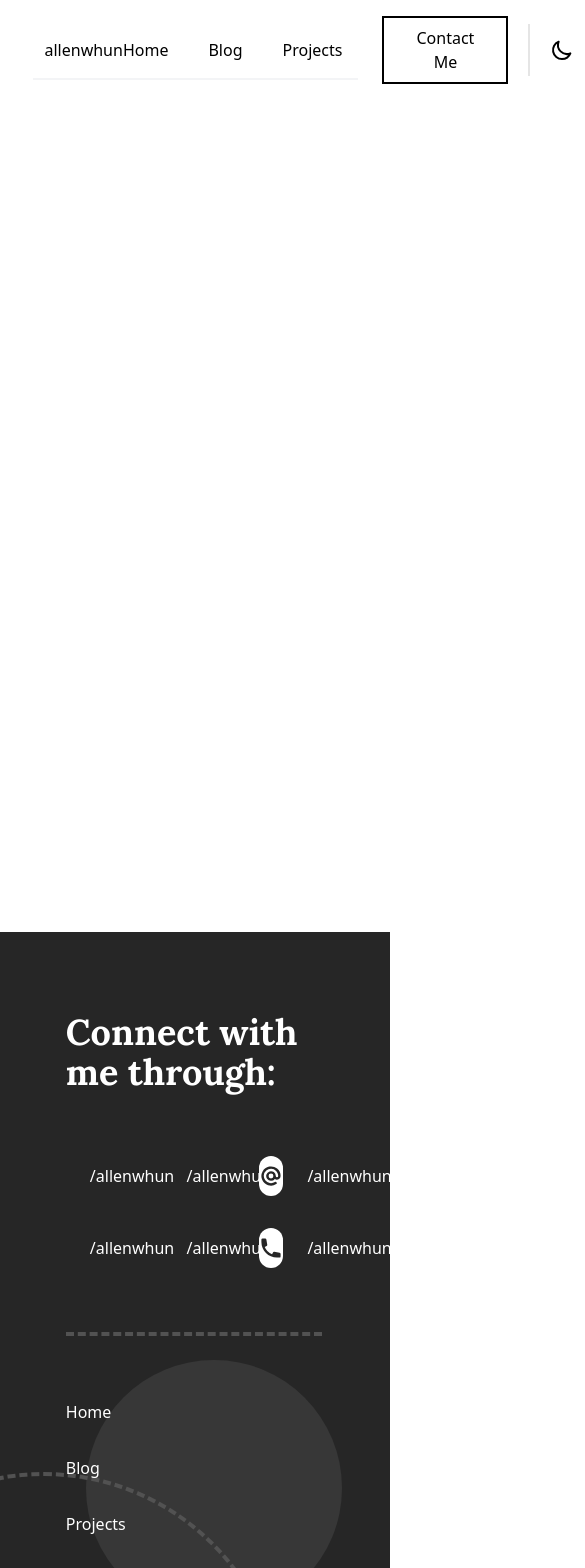
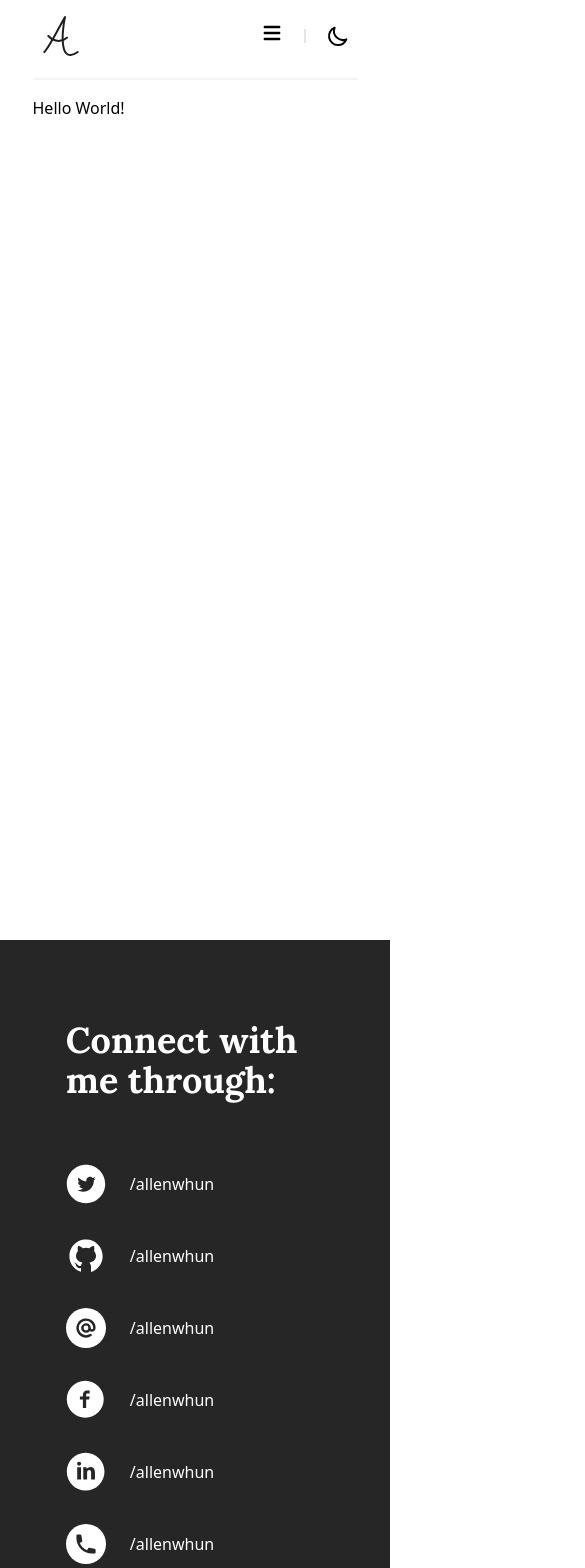
Before and after one commit to swtmply/touristop-web, a Next.js app: page / in a window 390 px wide. Shown: the top 1568 px of the page, 585 px wide, since content can reach past the window. Built offline with nearby package versions, Linux system fonts and the light colour scheme.

Commit message:
update layout

```diff
--- a/components/Footer.tsx
+++ b/components/Footer.tsx
@@ -21,12 +21,12 @@ const FooterLink: React.FC<PropsWithChildren<FooterLinkProps>> = ({
 
 const Footer = () => {
   return (
-    <footer className="bg-neutral-800 w-full h-screen flex justify-center px-10 py-20 text-white overflow-hidden">
+    <footer className="bg-neutral-800 w-screen min-h-screen flex justify-center px-10 py-20 text-white overflow-hidden">
       <div className="w-10/12 max-w-7xl flex flex-col gap-16 relative">
         <h2 className="font-lora font-bold text-4xl">
           Connect with me through:
         </h2>
-        <div className="grid grid-cols-3 grid-rows-2 gap-8">
+        <div className="grid auto-rows-auto lg:grid-cols-3 lg:grid-rows-2 gap-8">
           <FooterLink href="/">
             <TwitterIcon className="w-10 h-10" />
             <p>/allenwhun</p>
--- a/components/Header.tsx
+++ b/components/Header.tsx
@@ -4,10 +4,19 @@ import React, { PropsWithChildren } from "react";
 import Button from "./Button";
 import { MoonIcon } from "@heroicons/react/outline";
 import GithubIcon from "./icons/GithubIcon";
+import { MenuIcon } from "@heroicons/react/solid";
+import { Menu, Transition } from "@headlessui/react";
 
 interface NavLinkProps {
   href: string;
 }
+
+const links = {
+  "/": "Home",
+  "/blog": "Blog",
+  "/projects": "Projects",
+  "/#contact-me": "Contact Me",
+};
 
 export const NavLink: React.FC<PropsWithChildren<NavLinkProps>> = ({
   children,
@@ -24,28 +33,35 @@ export const NavLink: React.FC<PropsWithChildren<NavLinkProps>> = ({
 
 const Header = () => {
   return (
-    <header className="h-20 w-10/12 max-w-7xl border-b-2 border-b-gray-100 mb-2">
+    <header className="h-20 w-10/12 max-w-7xl border-b-2 border-b-gray-100 mb-4">
       <nav className="font-medium flex justify-between items-center px-2 py-4">
         <div className="flex items-center gap-1">
           <Image src="/assets/vectors/logo.svg" width={40} height={40} alt="" />
-          <h1>allenwhun</h1>
+          <h1 className="hidden md:block">allenwhun</h1>
         </div>
 
         <div className="flex gap-5">
-          <ul className="flex gap-10 items-center">
+          <ul className="hidden lg:flex gap-10 items-center">
             <NavLink href="/">Home</NavLink>
             <NavLink href="/blog">Blog</NavLink>
             <NavLink href="/projects">Projects</NavLink>
-            <Button>Contact Me</Button>
+            <Button>{links["/#contact-me"]}</Button>
           </ul>
+
+          <NavMenu />
+
           <div className="w-[2px] bg-neutral-200 my-2" />
           <ul className="flex gap-10 items-center">
             <button>
               <MoonIcon className="w-6 h-6" />
             </button>
-            <Link href="https://github.com/swtmply">
-              <GithubIcon className="w-6 h-6 hover:text-pink-500" />
-            </Link>
+            <div className="hidden lg:block">
+              <Link href="https://github.com/swtmply">
+                <a>
+                  <GithubIcon className="w-6 h-6 hover:text-pink-500" />
+                </a>
+              </Link>
+            </div>
           </ul>
         </div>
       </nav>
@@ -54,3 +70,37 @@ const Header = () => {
 };
 
 export default Header;
+
+const NavMenu = () => {
+  return (
+    <Menu as="div" className="relative lg:hidden">
+      <Menu.Button>
+        <MenuIcon className="w-6 h-6" />
+      </Menu.Button>
+      <Transition
+        as={React.Fragment}
+        enter="transition ease-out duration-100"
+        enterFrom="transform opacity-0 scale-95"
+        enterTo="transform opacity-100 scale-100"
+        leave="transition ease-in duration-75"
+        leaveFrom="transform opacity-100 scale-100"
+        leaveTo="transform opacity-0 scale-95"
+      >
+        <Menu.Items className="absolute right-0 mt-2 flex flex-col gap-2 w-56 bg-white z-50 shadow-lg py-2 border border-black">
+          {Object.keys(links).map((href) => {
+            return (
+              <Link key={href} href={href}>
+                <Menu.Item
+                  as="div"
+                  className="p-4 py-2 w-full hover:bg-neutral-800 hover:text-white cursor-pointer"
+                >
+                  <a className="w-full">{(links as any)[href]}</a>
+                </Menu.Item>
+              </Link>
+            );
+          })}
+        </Menu.Items>
+      </Transition>
+    </Menu>
+  );
+};
--- a/components/Layout.tsx
+++ b/components/Layout.tsx
@@ -5,10 +5,10 @@ import Footer from "components/Footer";
 
 const Layout: ReactFCWithChildren = ({ children }) => {
   return (
-    <div className="flex flex-col items-center">
+    <div className="flex flex-col items-center overflow-x-hidden">
       <Header />
-      <div className="min-h-screen grid justify-center auto-rows-max">
-        <main className="w-[80rem] max-w-[1440px]">{children}</main>
+      <div className="min-h-screen w-full">
+        <main className="w-10/12 max-w-[1440px] m-auto">{children}</main>
       </div>
       <Footer />
     </div>
--- a/package.json
+++ b/package.json
@@ -9,6 +9,7 @@
     "lint": "next lint"
   },
   "dependencies": {
+    "@headlessui/react": "^1.6.1",
     "@heroicons/react": "^1.0.6",
     "next": "12.1.6",
     "react": "18.1.0",
```
Also changed, not shown: 1 other file (tests, documents, lock files or other folders).
